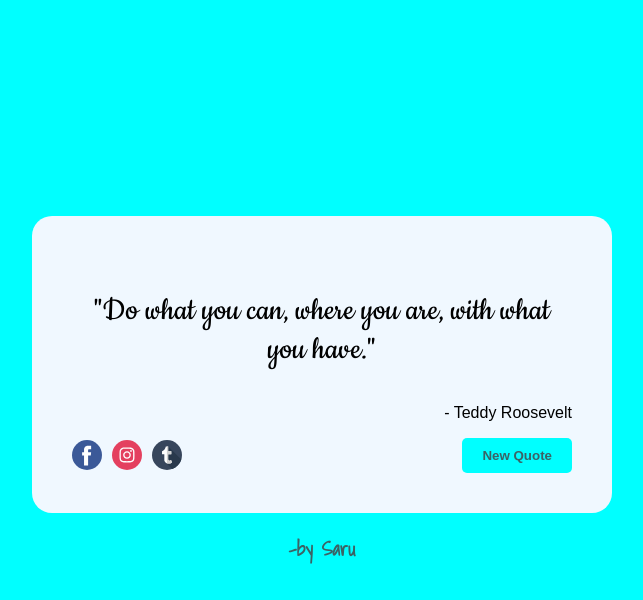
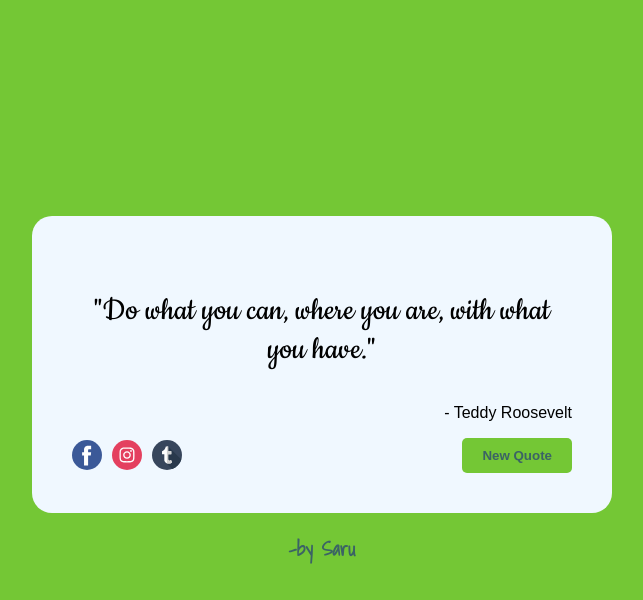
Before and after one commit to SawRuh/quote-machine, a plain HTML site: page index.html in a window 1280 px wide. Both pictures are taken after a click on the button "New Quote". Shown: the whole page, without its empty margins (318-961 px from the left). Drawn offline with Linux system fonts and the light colour scheme.

Commit message:
js update onclick

```diff
--- a/scripts/jscript.js
+++ b/scripts/jscript.js
@@ -1,13 +1,59 @@
 let newQuoteBtn = document.querySelector(".link-box button");
 
-function newQuoteClickHandler() {
+// newQuoteBtn.addEventListener("click", newQuoteClickHandler);
+
+// use objects inside single array
+
+let storage = [
+  {
+    quote: "Winning isn’t everything, but wanting to win is.",
+    quoter: "Vince Lombardi",
+    bg: "aqua",
+  },
+  {
+    quote: "Do what you can, where you are, with what you have.",
+    quoter: "Teddy Roosevelt",
+    bg: "#74c735",
+  },
+  {
+    quote:
+      "Never underestimate the power you have to take your life in a new direction.",
+    quoter: "Germany Kent",
+    bg: "#581845",
+  },
+  {
+    quote: "Life is change. Growth is optional. Choose wisely.",
+    quoter: "Karen Kaiser Clark",
+    bg: "#FFC300",
+  },
+
+  {
+    quote:
+      "Life's not about expecting, hoping and wishing, it's about doing, being and becoming.",
+    quoter: "Mike Dooley",
+    bg: "#C70039",
+  },
+];
+
+let index = 1;
+let maxItems = storage.length;
+
+newQuoteBtn.onclick = function () {
+  let quoteItem = storage[index];
+
+  let newQuote = quoteItem.quote;
   let quoteContainer = document.querySelector(".quote");
-  let newQuote = '"Do what you can, where you are, with what you have."';
-  quoteContainer.textContent = newQuote;
+  quoteContainer.textContent = '"' + newQuote + '"';
 
+  let newQuoter = quoteItem.quoter;
   let quoterContainer = document.querySelector(".quoter");
-  let newQuoter = "- Teddy Roosevelt";
-  quoterContainer.textContent = newQuoter;
-}
+  quoterContainer.textContent = "- " + newQuoter;
 
-newQuoteBtn.addEventListener("click", newQuoteClickHandler);
+  newQuoteBtn.style.backgroundColor = quoteItem.bg;
+  document.body.style.backgroundColor = quoteItem.bg;
+  index = index + 1;
+
+  if (index == maxItems) {
+    index = 0;
+  }
+};
```
Also changed, not shown: index.html (+1 -1 lines), 1 other file.
